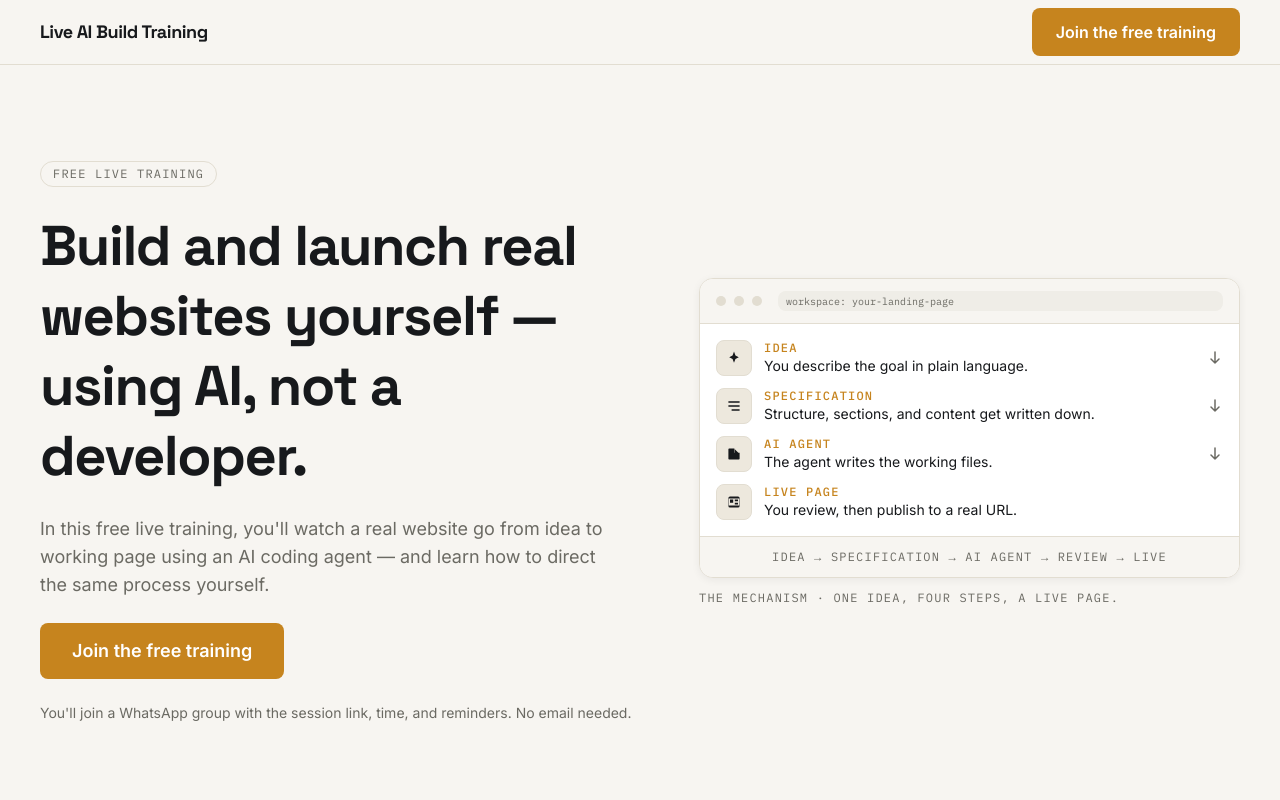
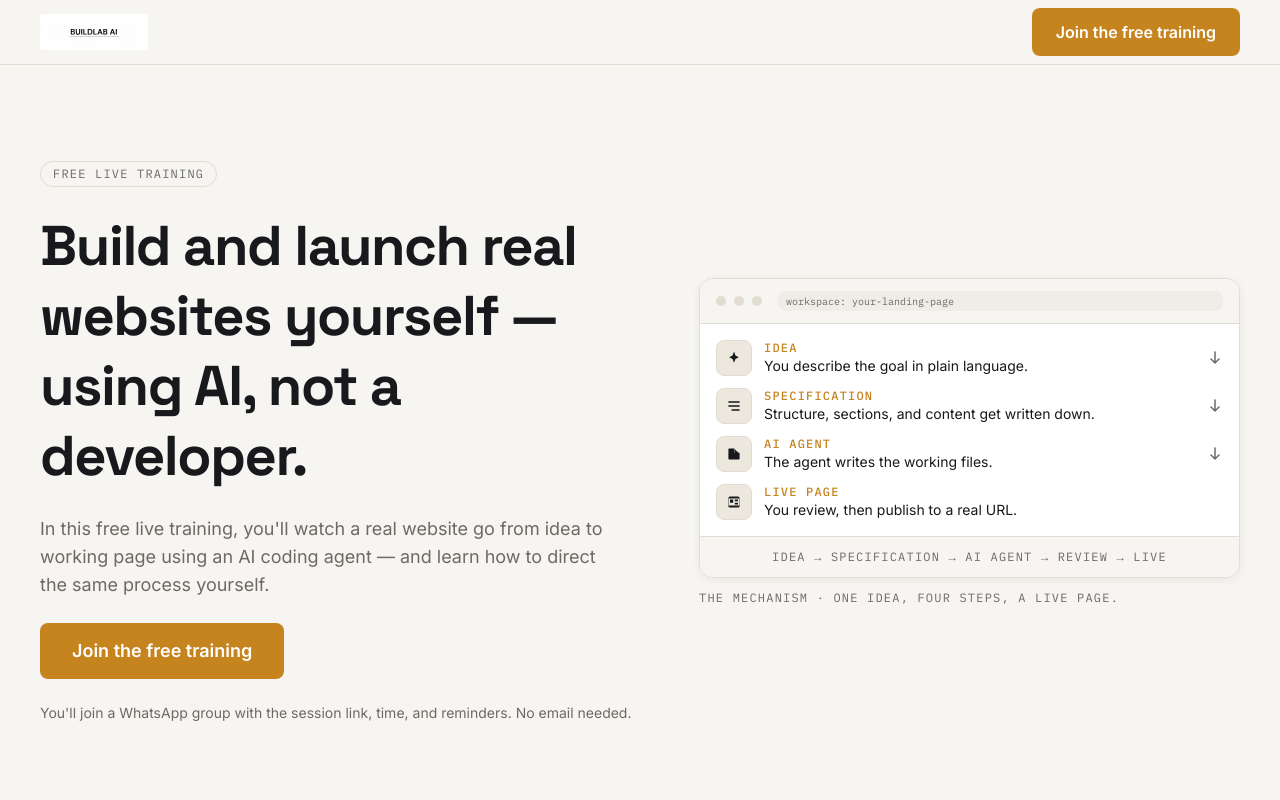
Before and after one commit to Abass1998/ai-web-build-landing, a Next.js app: page / in a window 1280 px wide. Shown: the top 800 px of the page. Built offline with nearby package versions, Linux system fonts and the light colour scheme; no server answers.

Commit message:
Replace placeholder logo with BuildLab AI logo

```diff
--- a/components/layout/Header.tsx
+++ b/components/layout/Header.tsx
@@ -1,4 +1,4 @@
-import { displayBrandName } from "@/content/config";
+import buildLabLogo from "@/Images/BuildLab_logo.svg";
 import { header } from "@/content/copy";
 import { CTAButton } from "@/components/ui/CTAButton";
 
@@ -6,7 +6,11 @@ export function Header() {
   return (
     <header className="sticky top-0 z-40 border-b border-border bg-background">
       <div className="container-page flex h-16 items-center justify-between">
-        <span className="font-display text-lg font-bold tracking-tight">{displayBrandName()}</span>
+        <img
+          src={buildLabLogo.src}
+          alt="BuildLab AI"
+          className="h-8 w-auto md:h-9"
+        />
         <CTAButton location="header" size="default">
           {header.cta}
         </CTAButton>
```
Also changed, not shown: Images/BuildLab_logo.svg (added).
